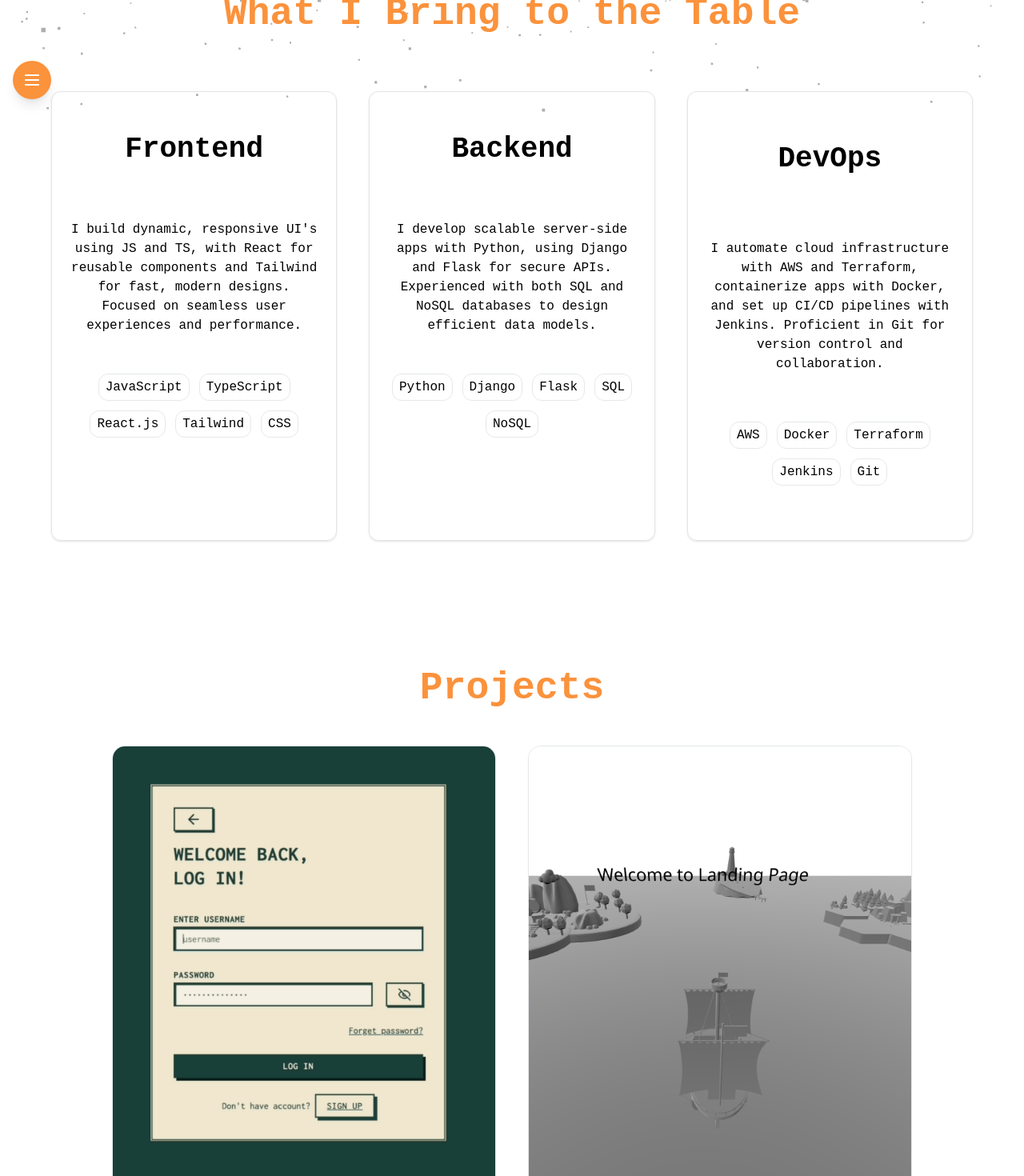
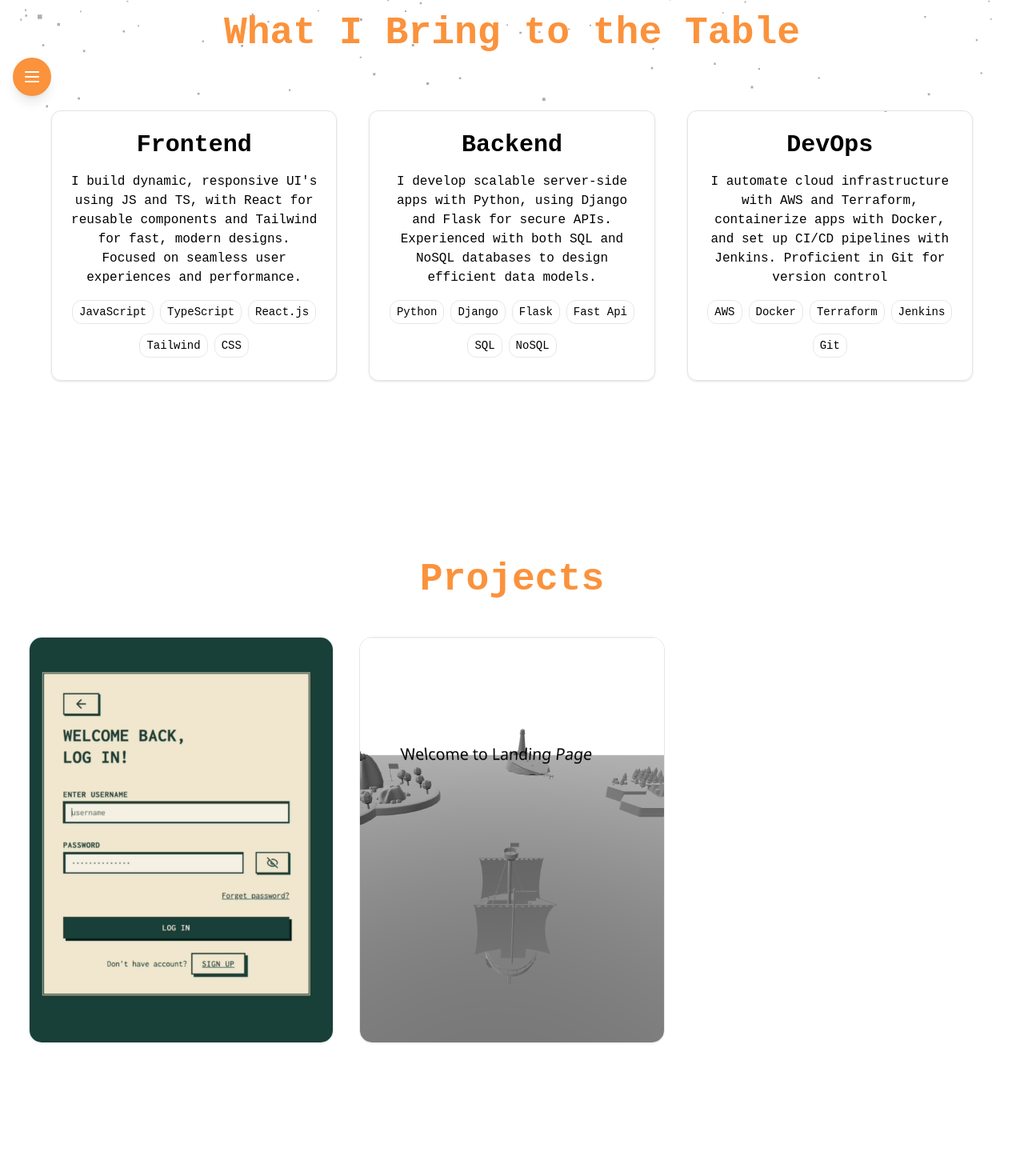
Before and after one commit to Psudopodiya/portfolio, a React (Vite) app: page / in a window 1280 px wide. Shown: the part 660-2130 px from the top of the page at 80% size. Built offline with nearby package versions, Linux system fonts and the light colour scheme; a web font is replaced by a local one.

Commit message:
fix(settings): fix in the modules

```diff
--- a/package.json
+++ b/package.json
@@ -36,8 +36,11 @@
     "@types/react": "^18.3.12",
     "@types/react-dom": "^18.3.1",
     "@types/react-scroll": "^1.8.10",
+    "@typescript-eslint/eslint-plugin": "^8.29.1",
+    "@typescript-eslint/parser": "^8.29.1",
     "@vitejs/plugin-react": "^4.3.3",
     "autoprefixer": "^10.4.20",
+    "eslint": "^9.24.0",
     "eslint-config-prettier": "^10.0.2",
     "eslint-plugin-prettier": "^5.2.3",
     "eslint-plugin-simple-import-sort": "^12.1.1",
--- a/src/components/Protfolio/HeroSection.tsx
+++ b/src/components/Protfolio/HeroSection.tsx
@@ -41,7 +41,7 @@ function HeroSection({ theme }: HeroSectionProps) {
   return (
     <section
       id="hero"
-      className="container mx-auto px-4 flex flex-col items-center gap-8 text-center py-20 mb-10"
+      className="container mx-auto px-4 flex flex-col items-center gap-8 text-center py-20"
     >
       <h1 className="text-4xl sm:text-5xl md:text-7xl font-bold mb-6">
         Hi, I'm{' '}
--- a/src/components/Protfolio/NavPopover.tsx
+++ b/src/components/Protfolio/NavPopover.tsx
@@ -19,14 +19,14 @@ function NavigationPopover({ theme }: NavigationPopoverProps) {
   const [isOpen, setIsOpen] = useState(false);
 
   return (
-    <div className="fixed bottom-4 left-4 z-50">
+    <div className="fixed sm:bottom-5 bottom-4 left-4 z-50">
       <motion.div
         className="relative"
         onHoverStart={() => setIsOpen(true)}
         onHoverEnd={() => setIsOpen(false)}
       >
         <motion.button
-          className={`flex items-center justify-center w-12 h-12 rounded-full shadow-lg ${theme.text_contrast} ${theme.background_secondary}
+          className={`flex items-center justify-center w-10 h-10 sm:w-12 sm:h-12 rounded-full shadow-lg ${theme.text_contrast} ${theme.background_secondary}
 `}
           whileHover={{ scale: 1.1 }}
           whileTap={{ scale: 0.9 }}
--- a/src/components/Protfolio/ProjectsSection.tsx
+++ b/src/components/Protfolio/ProjectsSection.tsx
@@ -1,6 +1,7 @@
-import { Theme } from '@/types/types';
+import type { Theme } from '@/types/types';
 import { projects } from '@/utils/data';
 import { FaExternalLinkAlt, FaGithub } from 'react-icons/fa';
+
 interface ProjectsSectionProps {
   theme: Theme;
 }
@@ -9,7 +10,7 @@ function ProjectsSection({ theme }: ProjectsSectionProps) {
   return (
     <section
       id="projects"
-      className="container mx-auto px-4 flex flex-col items-center gap-8 text-center py-20 my-20"
+      className="container mx-auto px-4 flex flex-col items-center gap-8 text-center py-12 my-12 md:py-20 md:my-20"
     >
       <div className="text-center">
         <h2
@@ -19,57 +20,59 @@ function ProjectsSection({ theme }: ProjectsSectionProps) {
         </h2>
       </div>
 
-      <div className="flex flex-wrap gap-10 justify-between">
+      <div className="grid grid-cols-1 md:grid-cols-2 lg:grid-cols-3 gap-6 md:gap-8 w-full">
         {projects.map((project, index) => (
           <div
             key={index}
-            className={`relative w-[60vh] h-[70vh] border shadow-sm rounded-2xl overflow-hidden group transition-all duration-500 ease-in-out
+            className={`relative w-full aspect-[3/4] border shadow-sm rounded-2xl overflow-hidden group transition-all duration-500 ease-in-out
                 ${theme.hover_shadow} ${theme.text_base}
-
             }`}
           >
             {/* Content Face */}
-            <div className="absolute bottom-0 left-0 w-full h-full flex flex-col items-center justify-between gap-10 p-6 transition-all">
-              <div className="text-sm md:text-4xl font-semibold text-center">
+            <div className="absolute bottom-0 left-0 w-full h-full flex flex-col items-center justify-between gap-4 md:gap-6 p-4 md:p-6 transition-all">
+              <div className="text-xl md:text-2xl lg:text-3xl font-semibold text-center">
                 {project.name}
               </div>
 
-              <div className="text-center">{project.info}</div>
+              <div className="text-sm md:text-base text-center">
+                {project.info}
+              </div>
 
               {/* Tech Stack */}
               <div className="flex flex-wrap gap-1 justify-center items-center">
                 {project.tech.map((tech, i) => (
-                  <span key={i} className="rounded-xl border px-2 py-1">
+                  <span
+                    key={i}
+                    className="rounded-xl border px-2 py-1 text-xs md:text-sm"
+                  >
                     {tech}
                   </span>
                 ))}
               </div>
 
               {/* Links Github and External */}
-
-              <div className="inline-flex flex-wrap items-center gap-5 justify-center relative">
+              <div className="inline-flex flex-wrap items-center gap-3 md:gap-5 justify-center relative">
                 <div
-                  className={`border px-3 py-1 rounded-2xl relative group transition-all hover:-translate-y-1 hover:shadow-sm ease-in-out duration-300
+                  className={`border px-2 py-1 md:px-3 md:py-1 rounded-2xl relative group transition-all hover:-translate-y-1 hover:shadow-sm ease-in-out duration-300
                     ${theme.text_base} ${theme.border_base_color} ${theme.hover_shadow}
-
                   `}
                   onClick={() => window.open(project.repository_link, '_blank')}
                   style={{ cursor: 'pointer' }}
                 >
-                  <span className="relative flex items-center gap-2">
-                    <FaGithub size={20} />
+                  <span className="relative flex items-center gap-1 md:gap-2 text-sm md:text-base">
+                    <FaGithub size={16} className="md:text-[20px]" />
                     <p>GitHub</p>
                   </span>
                 </div>
 
                 <div
-                  className={`border px-3 py-1 rounded-2xl relative group transition-all hover:-translate-y-1 hover:shadow-sm ease-in-out duration-300
+                  className={`border px-2 py-1 md:px-3 md:py-1 rounded-2xl relative group transition-all hover:-translate-y-1 hover:shadow-sm ease-in-out duration-300
                    ${theme.text_base} ${theme.border_base_color} ${theme.hover_shadow}`}
                   onClick={() => window.open(project.link, '_blank')}
                   style={{ cursor: 'pointer' }}
                 >
-                  <span className="relative flex items-center gap-2">
-                    <FaExternalLinkAlt size={20} />
+                  <span className="relative flex items-center gap-1 md:gap-2 text-sm md:text-base">
+                    <FaExternalLinkAlt size={16} className="md:text-[20px]" />
                     <p>External Link</p>
                   </span>
                 </div>
@@ -77,9 +80,8 @@ function ProjectsSection({ theme }: ProjectsSectionProps) {
             </div>
 
             {/* Hover Effect - Background */}
-
             <div
-              className="absolute w-full h-full transition-all duration-500 ease-in-out group-hover:h-[1vh] rounded-b-xl flex items-center justify-center gap-6"
+              className="absolute w-full h-full transition-all duration-500 ease-in-out group-hover:h-[10%] md:group-hover:h-[1vh] rounded-b-xl flex items-center justify-center gap-6"
               style={{
                 backgroundImage: `url('/project_${index + 1}.png')`,
                 backgroundSize: 'cover',
@@ -93,4 +95,5 @@ function ProjectsSection({ theme }: ProjectsSectionProps) {
     </section>
   );
 }
+
 export { ProjectsSection };
--- a/src/components/Protfolio/SkillsSection.tsx
+++ b/src/components/Protfolio/SkillsSection.tsx
@@ -7,30 +7,71 @@ interface SkillsSectionProps {
 }
 
 function SkillsSection({ theme }: SkillsSectionProps) {
+  // return (
+  //   <section id="skills" className="mx-auto px-4">
+  //     <div className="mb-16 flex justify-center">
+  //       <h2
+  //         className={`text-3xl md:text-5xl font-bold pb-2 border-b border-transparent hover:border-opacity-100 transition-all duration-200 ease-in-out w-fit ${theme.text_secondary}`}
+  //       >
+  //         What I Bring to the Table
+  //       </h2>
+  //     </div>
+
+  //     <div className="grid grid-cols-1 sm:grid-cols-2 md:grid-cols-3 gap-10 max-w-6xl mx-auto">
+  //       {skills.map((skill, index) => (
+  //         <Card
+  //           key={index}
+  //           className={`transition-all ease-in-out duration-300 border bg-transparent hover:scale-105 ${theme.text_base} ${theme.hover_shadow}`}
+  //         >
+  //           <CardContent className="grid grid-cols-1 grid-rows-3 gap-4 items-center">
+  //             <div className="text-3xl md:text-4xl font-semibold text-center">
+  //               {skill.title}
+  //             </div>
+  //             <div className="text-center">{skill.data}</div>
+  //             <div className="flex flex-wrap justify-center gap-3">
+  //               {skill.tech.map((tech, i) => (
+  //                 <span key={i} className="rounded-xl border px-2 py-1">
+  //                   {tech}
+  //                 </span>
+  //               ))}
+  //             </div>
+  //           </CardContent>
+  //         </Card>
+  //       ))}
+  //     </div>
+  //   </section>
+  // );
   return (
-    <section id="skills" className="mx-auto px-4">
-      <div className="mb-16 flex justify-center">
+    <section id="skills" className="mx-auto px-4 py-10 md:py-16">
+      <div className="mb-8 md:mb-16 flex justify-center">
         <h2
-          className={`text-3xl md:text-5xl font-bold pb-2 border-b border-transparent hover:border-opacity-100 transition-all duration-200 ease-in-out w-fit ${theme.text_secondary}`}
+          className={`text-2xl sm:text-3xl md:text-4xl lg:text-5xl font-bold pb-2 border-b border-transparent hover:border-opacity-100 transition-all duration-200 ease-in-out w-fit text-center ${theme.text_secondary}`}
         >
           What I Bring to the Table
         </h2>
       </div>
 
-      <div className="grid grid-cols-1 sm:grid-cols-2 md:grid-cols-3 gap-10 max-w-6xl mx-auto">
+      <div className="grid grid-cols-1 sm:grid-cols-2 lg:grid-cols-3 gap-6 md:gap-8 lg:gap-10 max-w-6xl mx-auto">
         {skills.map((skill, index) => (
           <Card
             key={index}
-            className={`transition-all ease-in-out duration-300 border bg-transparent hover:scale-105 ${theme.text_base} ${theme.hover_shadow}`}
+            className={`transition-all ease-in-out duration-300 border bg-transparent hover:scale-[1.03] h-full ${theme.text_base} ${theme.hover_shadow}`}
           >
-            <CardContent className="grid grid-cols-1 grid-rows-3 gap-4 items-center">
-              <div className="text-3xl md:text-4xl font-semibold text-center">
+            <CardContent className="flex flex-col gap-4 p-4 md:p-6 h-full justify-between">
+              <div className="text-xl sm:text-2xl md:text-3xl font-semibold text-center">
                 {skill.title}
               </div>
-              <div className="text-center">{skill.data}</div>
-              <div className="flex flex-wrap justify-center gap-3">
+
+              <div className="text-sm md:text-base text-center flex-grow">
+                {skill.data}
+              </div>
+
+              <div className="flex flex-wrap justify-center gap-2">
                 {skill.tech.map((tech, i) => (
-                  <span key={i} className="rounded-xl border px-2 py-1">
+                  <span
+                    key={i}
+                    className="rounded-xl border px-2 py-1 text-xs md:text-sm mb-1 inline-block"
+                  >
                     {tech}
                   </span>
                 ))}
--- a/src/utils/data.ts
+++ b/src/utils/data.ts
@@ -1,53 +1,53 @@
-import { Skill, Project } from "@/types/types";
+import { Project, Skill } from '@/types/types';
 
 export const skills: Skill[] = [
   {
-    title: "Frontend",
-    tech: ["JavaScript", "TypeScript", "React.js", "Tailwind", "CSS"],
+    title: 'Frontend',
+    tech: ['JavaScript', 'TypeScript', 'React.js', 'Tailwind', 'CSS'],
     data: "I build dynamic, responsive UI's using JS and TS, with React for reusable components and Tailwind for fast, modern designs. Focused on seamless user experiences and performance.",
   },
   {
-    title: "Backend",
-    tech: ["Python", "Django", "Flask", "SQL", "NoSQL"],
-    data: "I develop scalable server-side apps with Python, using Django and Flask for secure APIs. Experienced with both SQL and NoSQL databases to design efficient data models.",
+    title: 'Backend',
+    tech: ['Python', 'Django', 'Flask', 'Fast Api', 'SQL', 'NoSQL'],
+    data: 'I develop scalable server-side apps with Python, using Django and Flask for secure APIs. Experienced with both SQL and NoSQL databases to design efficient data models.',
   },
   {
-    title: "DevOps",
-    tech: ["AWS", "Docker", "Terraform", "Jenkins", "Git"],
-    data: "I automate cloud infrastructure with AWS and Terraform, containerize apps with Docker, and set up CI/CD pipelines with Jenkins. Proficient in Git for version control and collaboration.",
+    title: 'DevOps',
+    tech: ['AWS', 'Docker', 'Terraform', 'Jenkins', 'Git'],
+    data: 'I automate cloud infrastructure with AWS and Terraform, containerize apps with Docker, and set up CI/CD pipelines with Jenkins. Proficient in Git for version control',
   },
 ];
 
 export const projects: Project[] = [
   {
-    name: "Retro Chat",
+    name: 'Retro Chat',
     tech: [
-      "React",
-      "Django",
-      "Postgres",
-      "Docker",
-      "Tailwind",
-      "JavaScript",
-      "Django Channels",
+      'React',
+      'Django',
+      'Postgres',
+      'Docker',
+      'Tailwind',
+      'JavaScript',
+      'Django Channels',
     ],
-    info: "This project is a real-time chat application featuring a Django Channels and PostgreSQL backend alongside a modern React, Tailwind CSS, ShadCN, TypeScript, and Vite frontend. It supports one-on-one and group chats, real-time updates, user notifications, and admin tools for managing users and chat rooms. The responsive frontend delivers a clean design with fast performance, enabling seamless and engaging communication.",
-    link: "https://github.com/Psudopodiya/Retro-Chat",
-    repository_link: "https://github.com/Psudopodiya/Retro-Chat",
+    info: 'This project is a real-time chat application featuring a Django Channels and PostgreSQL backend alongside a modern React, Tailwind CSS, ShadCN, TypeScript, and Vite frontend. It supports one-on-one and group chats, real-time updates, user notifications, and admin tools for managing users and chat rooms. The responsive frontend delivers a clean design with fast performance, enabling seamless and engaging communication.',
+    link: 'https://github.com/Psudopodiya/Retro-Chat',
+    repository_link: 'https://github.com/Psudopodiya/Retro-Chat',
   },
 
   {
-    name: "3js Landing Page",
+    name: '3js Landing Page',
     tech: [
-      "React",
-      "Tailwind",
-      "JavaScript",
-      "3js",
-      "react-three",
-      "Zustand",
-      "TypeScript",
+      'React',
+      'Tailwind',
+      'JavaScript',
+      '3js',
+      'react-three',
+      'Zustand',
+      'TypeScript',
     ],
-    info: "This project is a demonstration for a 3Js website that functions, and can be used as a landing page for other websites, serving as an interactive way for users to use them an guide around. Furthermore can be used to create interactive guides and walkthrough for learning websites ",
-    link: "https://landing-page-gamma-liard-58.vercel.app/",
-    repository_link: "https://github.com/Psudopodiya/3js-COE",
+    info: 'This project is a demonstration for a 3Js website that functions, and can be used as a landing page for other websites, serving as an interactive way for users to use them an guide around. Furthermore can be used to create interactive guides and walkthrough for learning websites ',
+    link: 'https://landing-page-gamma-liard-58.vercel.app/',
+    repository_link: 'https://github.com/Psudopodiya/3js-COE',
   },
 ];
```
Also changed, not shown: 1 other file (tests, documents, lock files or other folders).
